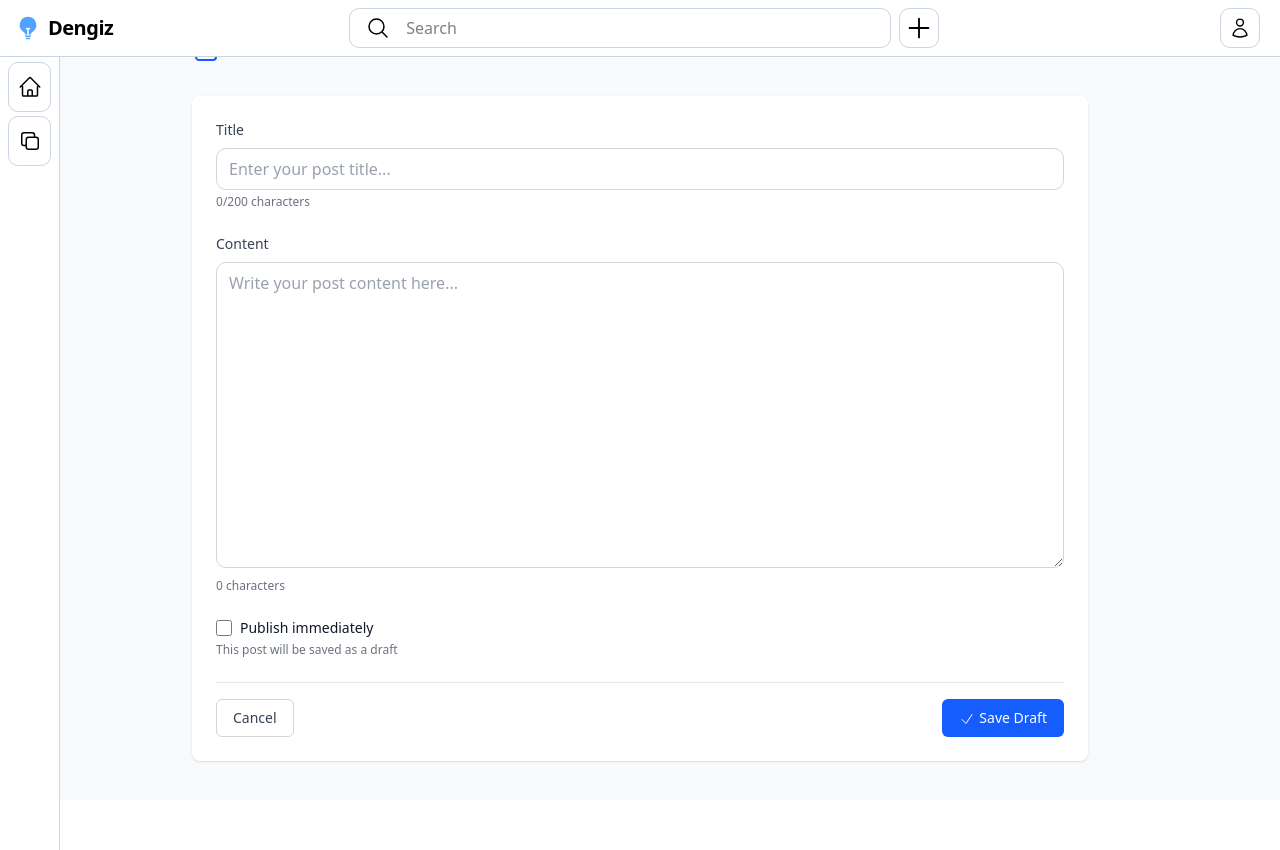
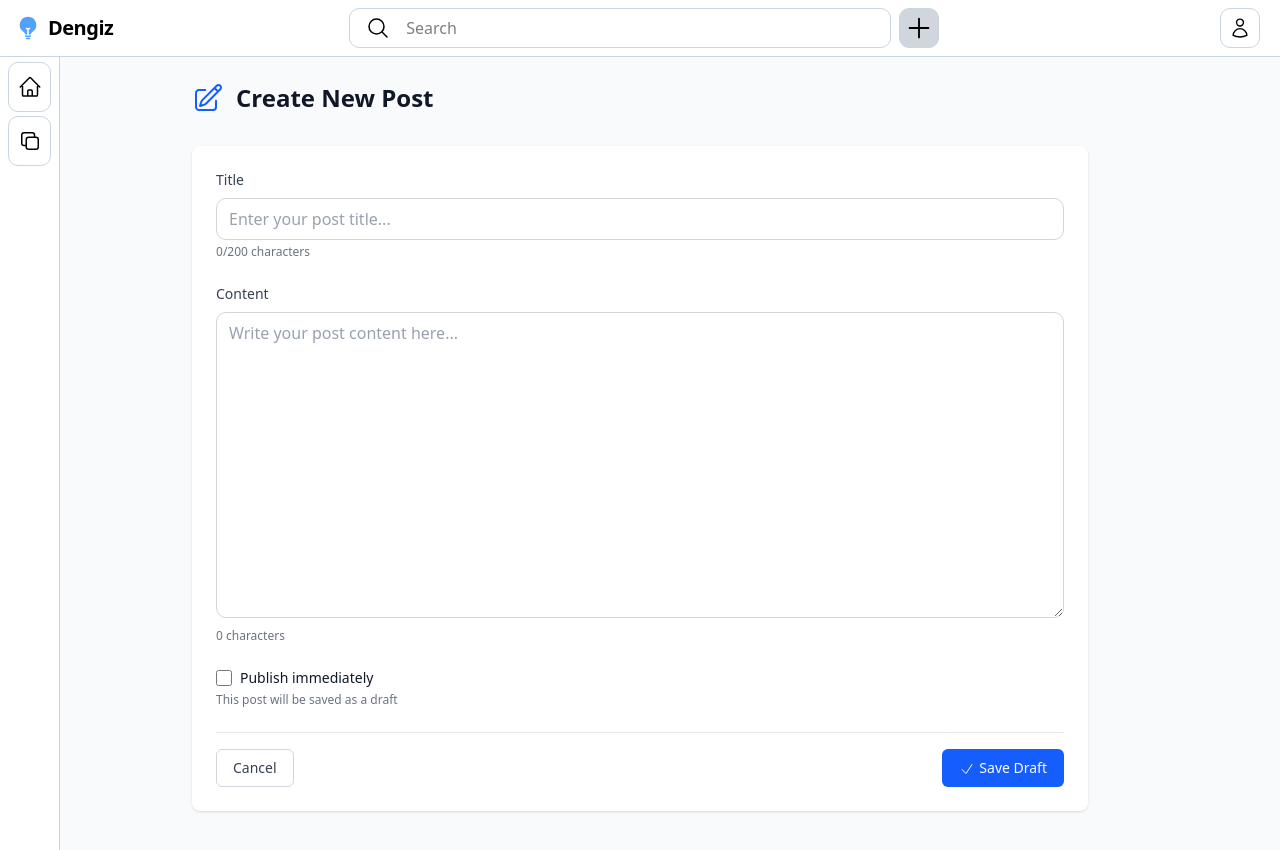
Before and after one commit to zoirovdev/blog-ui, a React (Vite) app: page /new in a window 1280 px wide. Before the commit the page ends 800 px from the top, so only its background shows below. Built offline with nearby package versions, Linux system fonts and the light colour scheme.

Commit message:
fix bugs

```diff
--- a/src/components/Header.jsx
+++ b/src/components/Header.jsx
@@ -2,13 +2,14 @@ import { Link } from 'react-router-dom'
 import { UserIcon, MagnifyingGlassIcon, PlusIcon } from '@heroicons/react/24/outline'
 import { LightBulbIcon } from '@heroicons/react/24/solid'
 import { useState } from 'react'
-import { useNavigate } from 'react-router-dom'
+import { useNavigate, useLocation } from 'react-router-dom'
 import { Tooltip } from 'react-tooltip'
 
 
 const Header = () => {
   const [searchVal, setSearchVal] = useState('')
   const navigate = useNavigate()
+  const location = useLocation()
 
   const handleEnter = (e) => {
     if(event.key === 'Enter'){
@@ -48,11 +49,13 @@ const Header = () => {
 	  />
       </div>
       <Link to="/new" className="" data-tooltip-id="new-post" data-tooltip-content="Create new post">
-        <PlusIcon className="w-10 h-10 p-1 rounded-[10px] border border-slate-300 hover:shadow-sm"/>
+        <PlusIcon className={`w-10 h-10 p-1 rounded-[10px] border border-slate-300 hover:shadow-sm
+          ${location.pathname === '/new' ? 'bg-gray-300' : ''}`}/>
       </Link>
       <Link to="/profile" className="absolute right-[20px]"
 	data-tooltip-id="profile" data-tooltip-content="Profile">
-	<UserIcon className="w-10 h-10 border border-slate-300 p-2 rounded-[10px] hover:shadow-sm"/>
+	<UserIcon className={`w-10 h-10 border border-slate-300 p-2 rounded-[10px] hover:shadow-sm
+	  ${location.pathname === '/profile' ? 'bg-gray-300' : ''}`}/>
       </Link>
 
       <Tooltip id="new-post"/>
--- a/src/components/Home.jsx
+++ b/src/components/Home.jsx
@@ -51,7 +51,7 @@ const Home = () => {
 
   return (
     <div className="bg-gray-50">
-      <div className="max-w-4xl mx-auto p-6 bg-white border-x border-slate-200">
+      <div className="max-w-4xl mx-auto p-6 bg-white border-x border-slate-200 mt-[50px]">
         <h1 className="text-3xl font-bold mb-6">Blog Posts</h1>
 
         {/* Posts List */}
--- a/src/components/MyPosts.jsx
+++ b/src/components/MyPosts.jsx
@@ -73,7 +73,7 @@ const MyPosts = () => {
 
   return (
     <div className="bg-gray-50 min-h-screen">
-      <div className="max-w-4xl mx-auto p-6 bg-white border-x border-slate-200 min-h-screen">
+      <div className="max-w-4xl mx-auto p-6 bg-white border-x border-slate-200 min-h-screen mt-[50px]">
         <h1 className="text-3xl font-bold mb-6">My Posts</h1>
 
         {/* Posts List */}
--- a/src/components/New.jsx
+++ b/src/components/New.jsx
@@ -126,7 +126,7 @@ const New = () => {
   }
 
   return (
-    <div className="min-h-screen bg-gray-50 py-8 px-4 sm:px-6 lg:px-8">
+    <div className="min-h-screen bg-gray-50 py-8 px-4 sm:px-6 lg:px-8 mt-[50px]">
       <div className="max-w-4xl mx-auto">
         {/* Header */}
         <div className="mb-8">
--- a/src/components/Profile.jsx
+++ b/src/components/Profile.jsx
@@ -153,7 +153,7 @@ const Profile = () => {
   }
 
   return (
-    <div className="min-h-screen bg-gray-50 py-12 px-4 sm:px-6 lg:px-8">
+    <div className="min-h-screen bg-gray-50 py-12 px-4 sm:px-6 lg:px-8 mt-[50px]">
       <div className="max-w-3xl mx-auto">
         {/* Header */}
         <div className="bg-white shadow rounded-lg mb-6">
--- a/src/components/SearchResult.jsx
+++ b/src/components/SearchResult.jsx
@@ -14,7 +14,7 @@ const SearchResult = () => {
 
   console.log(data.results)
   return (
-    <div className="bg-gray-50 min-h-screen">
+    <div className="bg-gray-50 min-h-screen mt-[50px]">
       <div className="max-w-4xl mx-auto p-6 bg-white border-x border-slate-200 min-h-screen">
 	<h1 className="text-3xl font-bold mb-6">Search results</h1>
 
--- a/src/components/Sidebar.jsx
+++ b/src/components/Sidebar.jsx
@@ -1,18 +1,25 @@
-import { Link } from 'react-router-dom'
+import { Link, useLocation } from 'react-router-dom'
 import { HomeIcon, Square2StackIcon } from '@heroicons/react/24/outline'
 import { Tooltip } from 'react-tooltip'
 
+
+
+
 const Sidebar = () => {
+  const location = useLocation()
+
   return (
     <div className="fixed left-0 top-[50px] h-full w-[60px] bg-white flex flex-col
 	border-r border-r-slate-300 pt-3 gap-1">
-      <Link to={"/"} className="border border-slate-300 rounded-[10px]
-	py-3 px-1 mx-2 flex flex-wrap justify-center hover:shadow-sm"
+      <Link to={"/"} className={`border border-slate-300 rounded-[10px]
+	py-3 px-1 mx-2 flex flex-wrap justify-center hover:shadow-sm
+	${location.pathname === '/' ? 'bg-gray-300' : ''}`}
 	data-tooltip-id="home" data-tooltip-content="Home">
 	<HomeIcon className="w-6 h-6"/>
       </Link>
-      <Link to={"/myposts"} className="border border-slate-300 rounded-[10px]
-	py-3 px-1 mx-2 flex flex-wrap justify-center hover:shadow-sm"
+      <Link to={"/myposts"} className={`border border-slate-300 rounded-[10px]
+	py-3 px-1 mx-2 flex flex-wrap justify-center hover:shadow-sm
+   	${location.pathname === '/myposts' ? 'bg-gray-300' : ''}`}
 	data-tooltip-id="my-posts" data-tooltip-content="My posts">
         <Square2StackIcon className="w-6 h-6"/>
       </Link>
```
